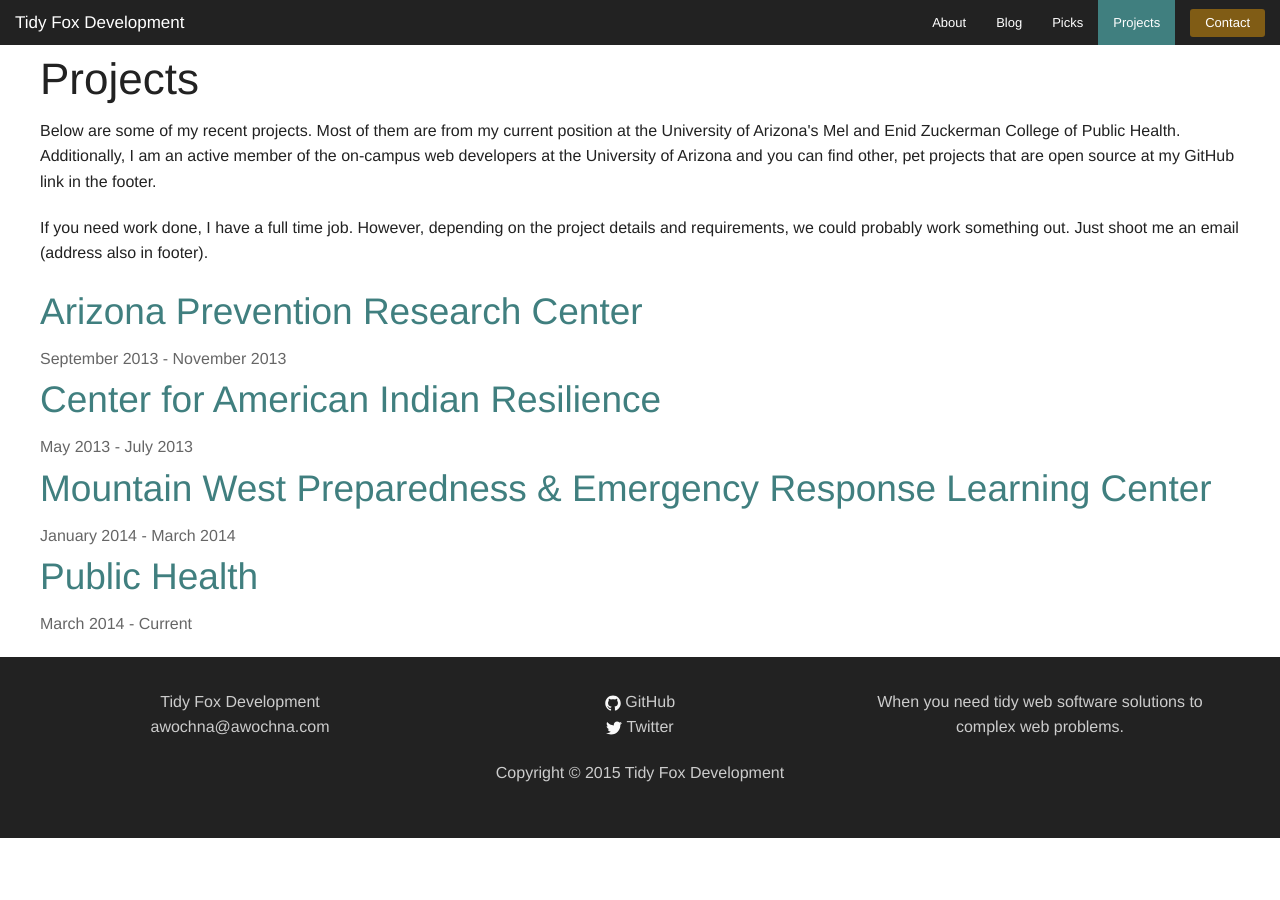
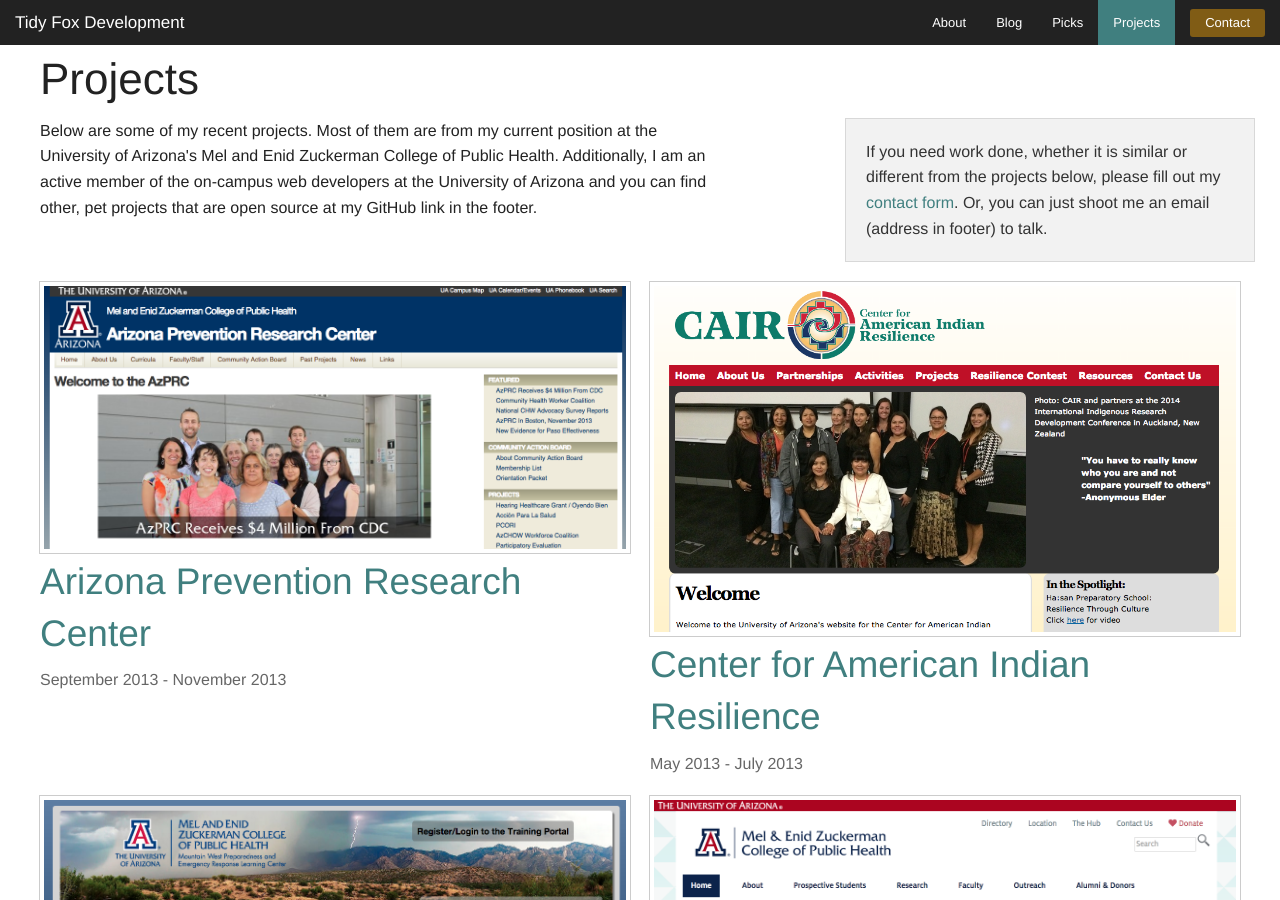
Before and after one commit to awochna/jekyll-blog, a Jekyll site: the page built from projects.html, in a window 1280 px wide and 900 px high. Built offline with Jekyll 4.4.1, drawn with Linux system fonts in a browser that asks for light colours.

Commit message:
Make the project page sexier with foundation's block grid and pictures

```diff
--- a/projects.html
+++ b/projects.html
@@ -4,12 +4,24 @@ title: Projects
 permalink: /projects/
 ---
 
-<p>Below are some of my recent projects. Most of them are from my current position at the University of Arizona's Mel and Enid Zuckerman College of Public Health. Additionally, I am an active member of the on-campus web developers at the University of Arizona and you can find other, pet projects that are open source at my GitHub link in the footer.</p>
-<p>If you need work done, I have a full time job. However, depending on the project details and requirements, we could probably work something out. Just shoot me an email (address also in footer).</p>
+<div class="row">
+  <p class="medium-7 columns">
+    Below are some of my recent projects.
+    Most of them are from my current position at the University of Arizona's Mel and Enid Zuckerman College of Public Health.
+    Additionally, I am an active member of the on-campus web developers at the University of Arizona and you can find other, pet projects that are open source at my GitHub link in the footer.
+  </p>
+  <p class="medium-4 columns panel">
+  If you need work done, whether it is similar or different from the projects below, please fill out my <a href="{{ "/contact/" | prepend: site.baseurl }}">contact form</a>.
+    Or, you can just shoot me an email (address in footer) to talk.
+  </p>
+</div>
 
-<ul class="no-bullet">
+<ul class="medium-block-grid-2">
   {% for project in site.projects %}
     <li>
+      <a class="th" href="{{ project.url | prepend: site.baseurl }}">
+        <img src="{{ project.image.url | prepend: site.baseurl }}" alt="{{ project.image.alt }}" />
+      </a>
       <h2>
         <a href="{{ project.url | prepend: site.baseurl }}">{{ project.title }}</a>
       </h2>
```
